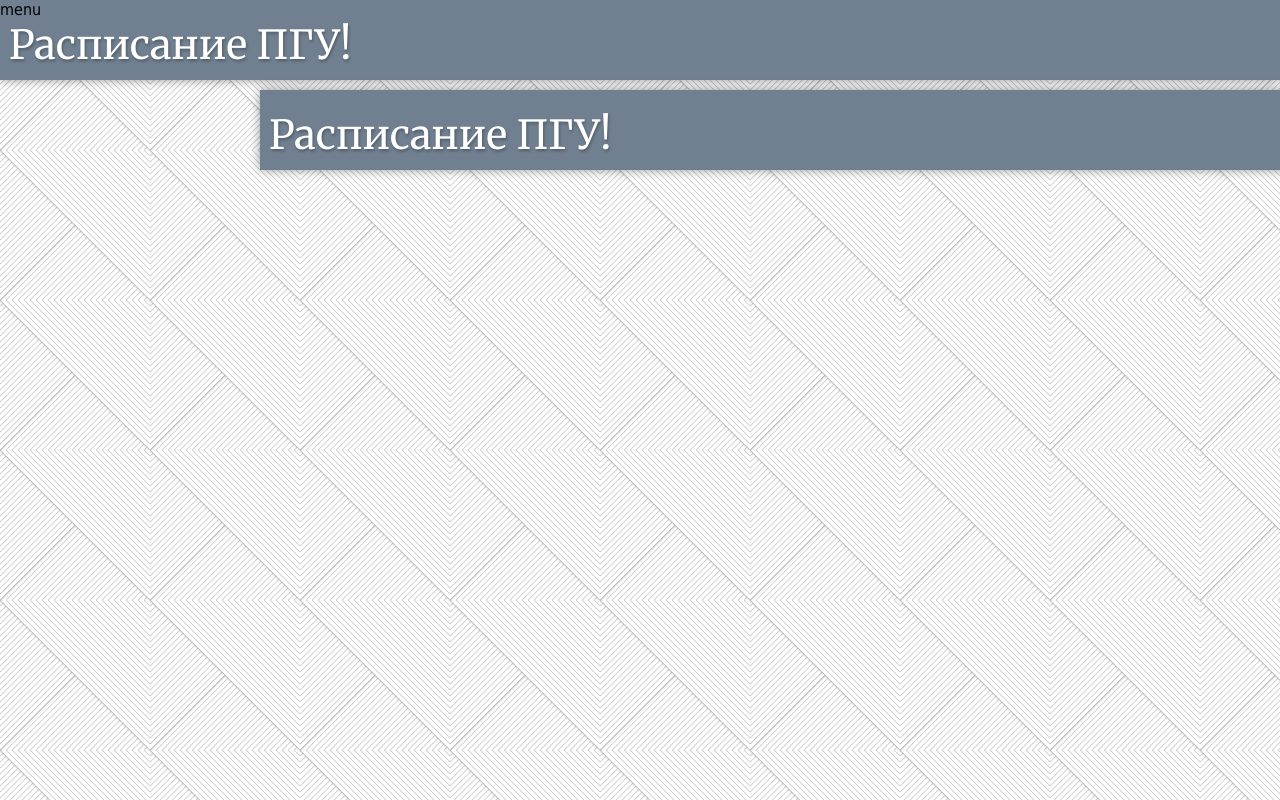
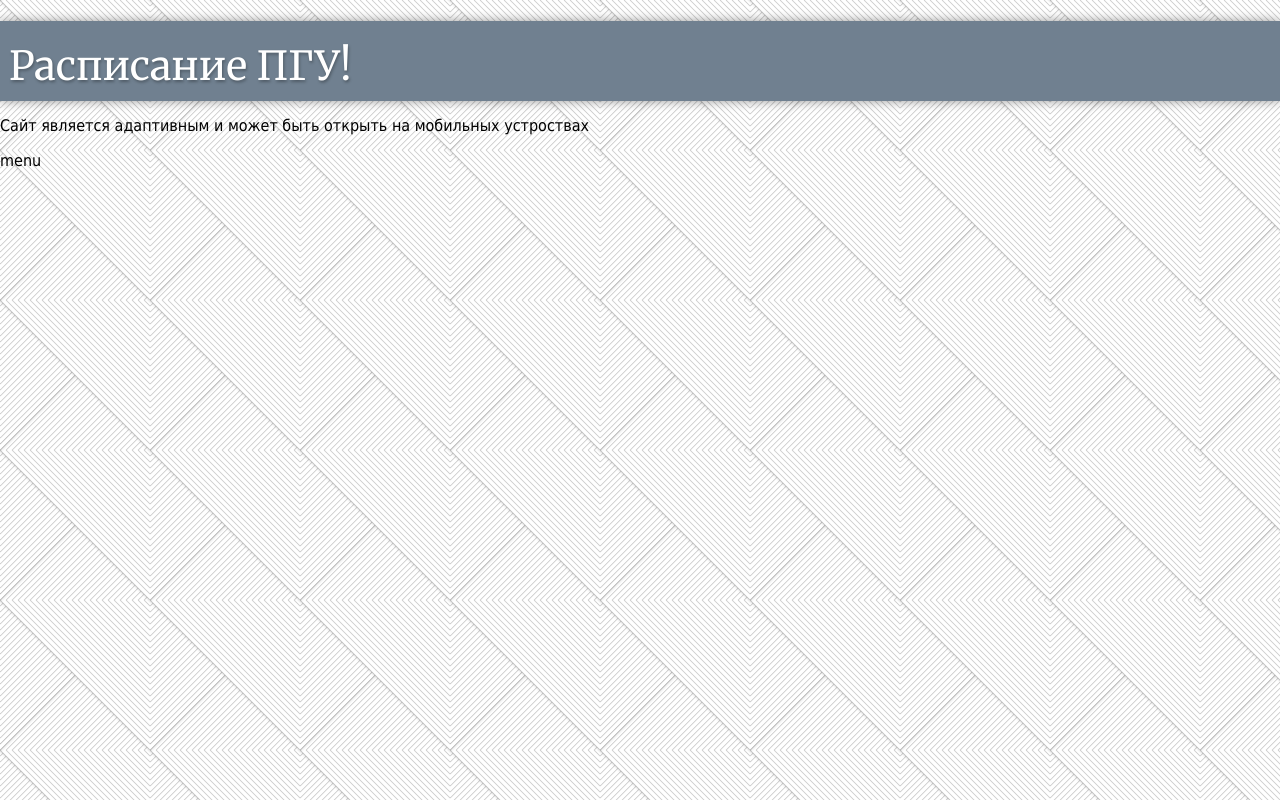
Before and after one commit to sunalena/001, a React (Create React App) app: page / in a window 1280 px wide. Built offline with nearby package versions, Linux system fonts and the light colour scheme.

Commit message:
Update App.js (#14)

```diff
--- a/src/App.js
+++ b/src/App.js
@@ -1,8 +1,8 @@
-import React, { Component } from 'react'
-
-import Header from './components/Header'
-import Week from './components/Week'
-import Dropdown from './components/Dropdown'
+import React, { Component } from 'react';
+import Header from './components/Header';
+import Week from './components/Week';
+import Dropdown from './components/Dropdown';
+import StartPage from'./components/StartPage.js';
 
 export default class App extends Component {
   state = {
@@ -19,11 +19,9 @@
     return (
       <div>
         <Header />
-        <div className="week1">
-            {!this.state.groupId ? <Header /> : <Week groupId={this.state.groupId} />}
-        </div>
+        {!this.state.groupId ? <StartPage /> : <div className="week1"><Week groupId={this.state.groupId} /></div>}
         <Dropdown getTimeTable={this.getTimeTable} />
       </div>
-    )
+    );
   }
 }
```
